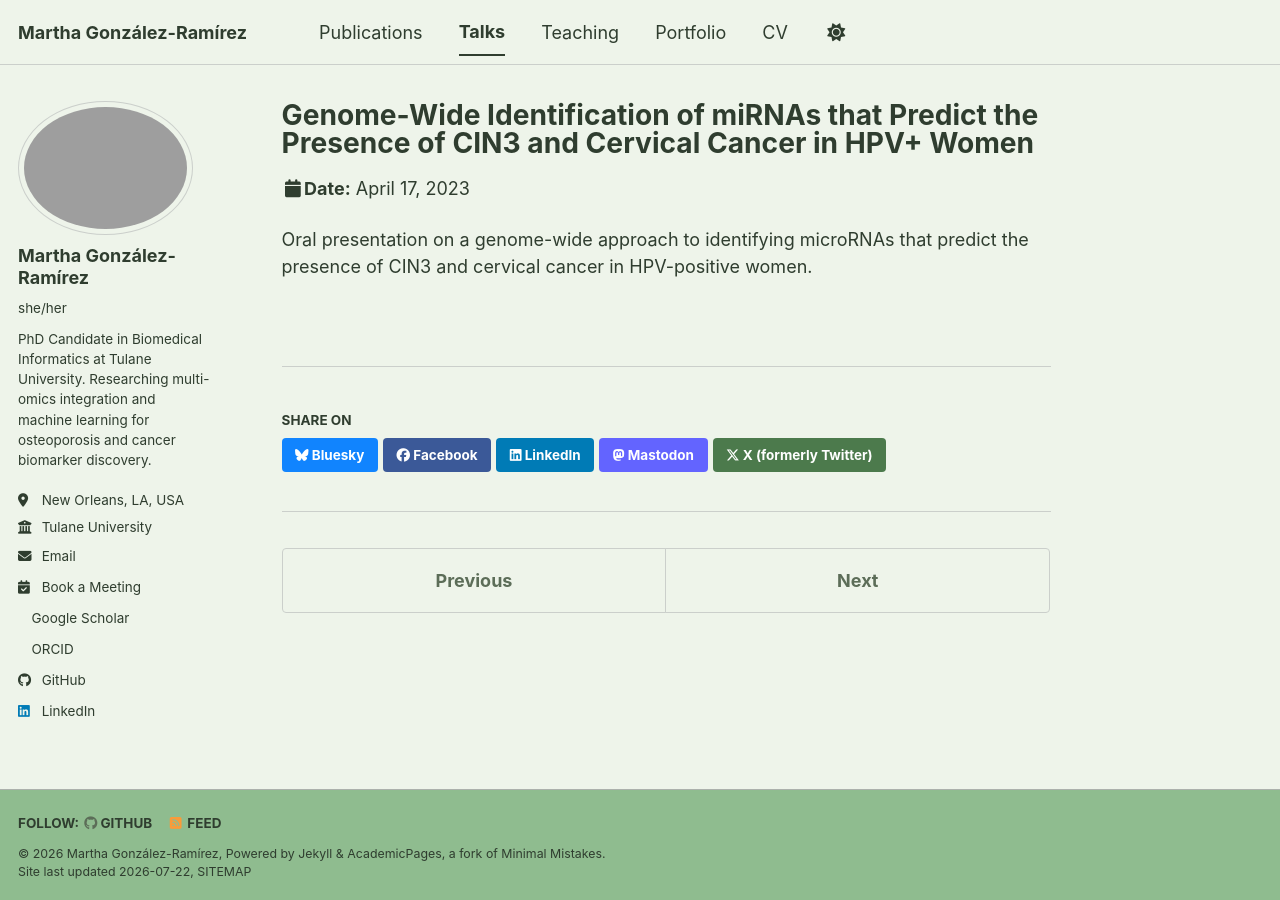
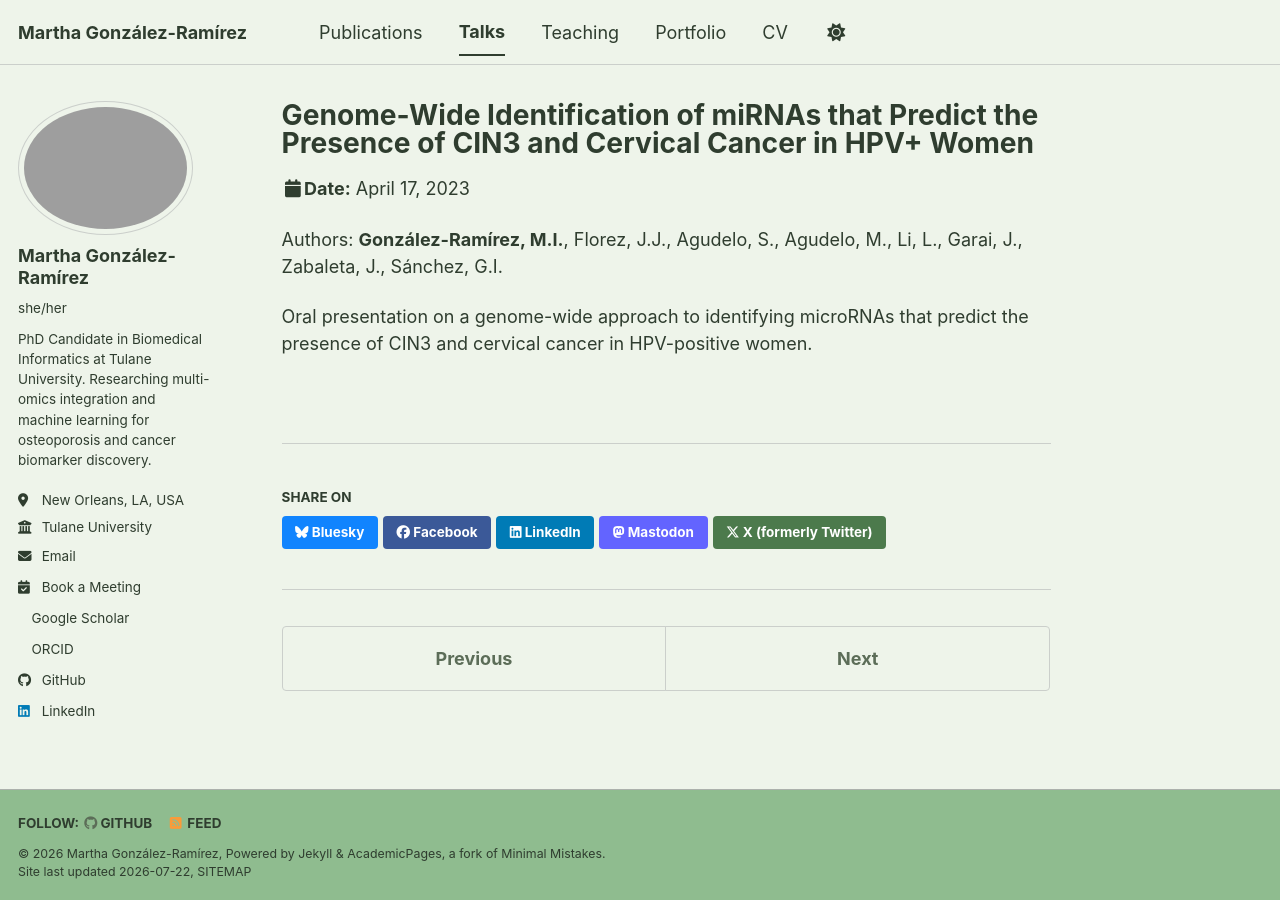
Before and after one commit to migonzalezr/migonzalezr.github.io, a Jekyll site: the page built from _talks/2023-04-17-oral-ipvc-cin3-cervical-cancer.md, in a window 1280 px wide. Built offline with Jekyll 4.4.1, drawn with Linux system fonts in a browser that asks for light colours; a style sheet for code colours, icons or effects is not loaded.

Commit message:
Update authors in oral presentation metadata
Added authors to the presentation details.

```diff
--- a/_talks/2023-04-17-oral-ipvc-cin3-cervical-cancer.md
+++ b/_talks/2023-04-17-oral-ipvc-cin3-cervical-cancer.md
@@ -8,4 +8,6 @@
 location: "Washington, DC, USA"
 ---
 
+Authors: <strong>González-Ramírez, M.I.</strong>, Florez, J.J., Agudelo, S., Agudelo, M., Li, L., Garai, J., Zabaleta, J., Sánchez, G.I.
+
 Oral presentation on a genome-wide approach to identifying microRNAs that predict the presence of CIN3 and cervical cancer in HPV-positive women.
```
